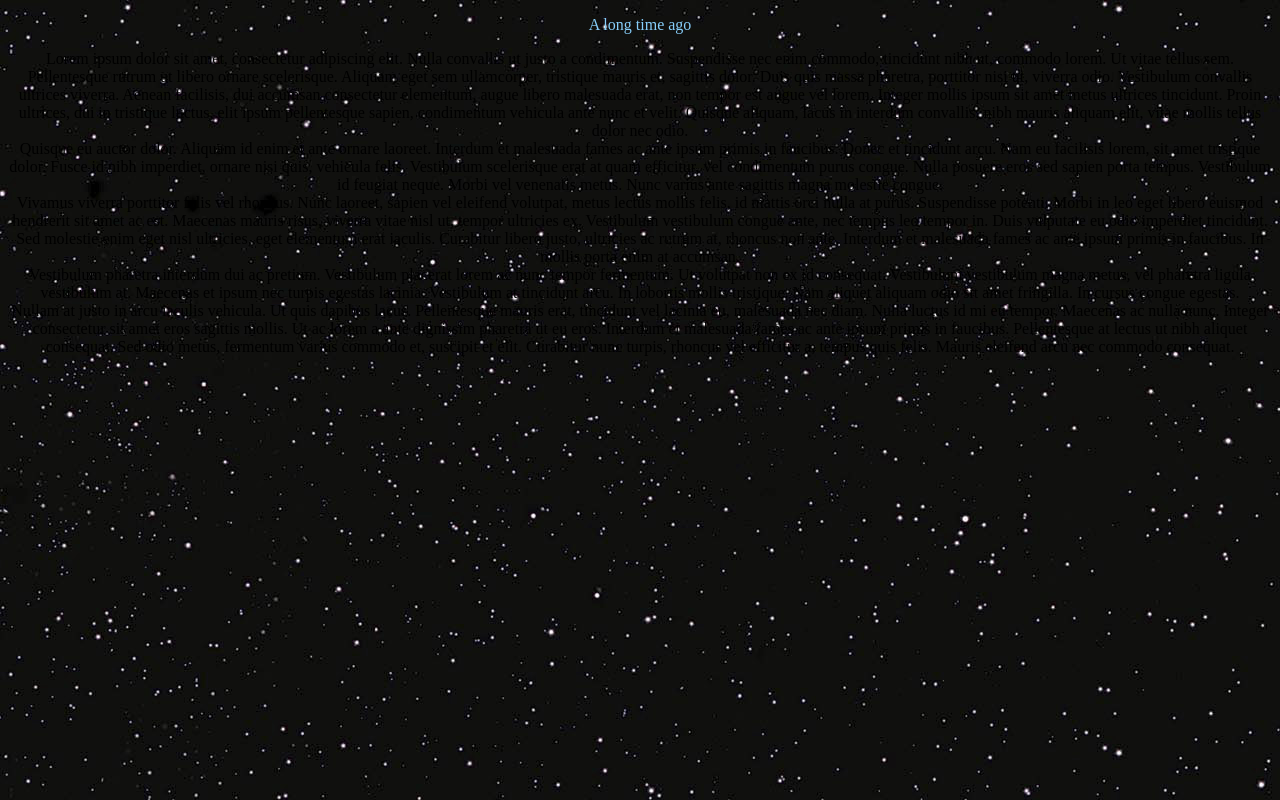
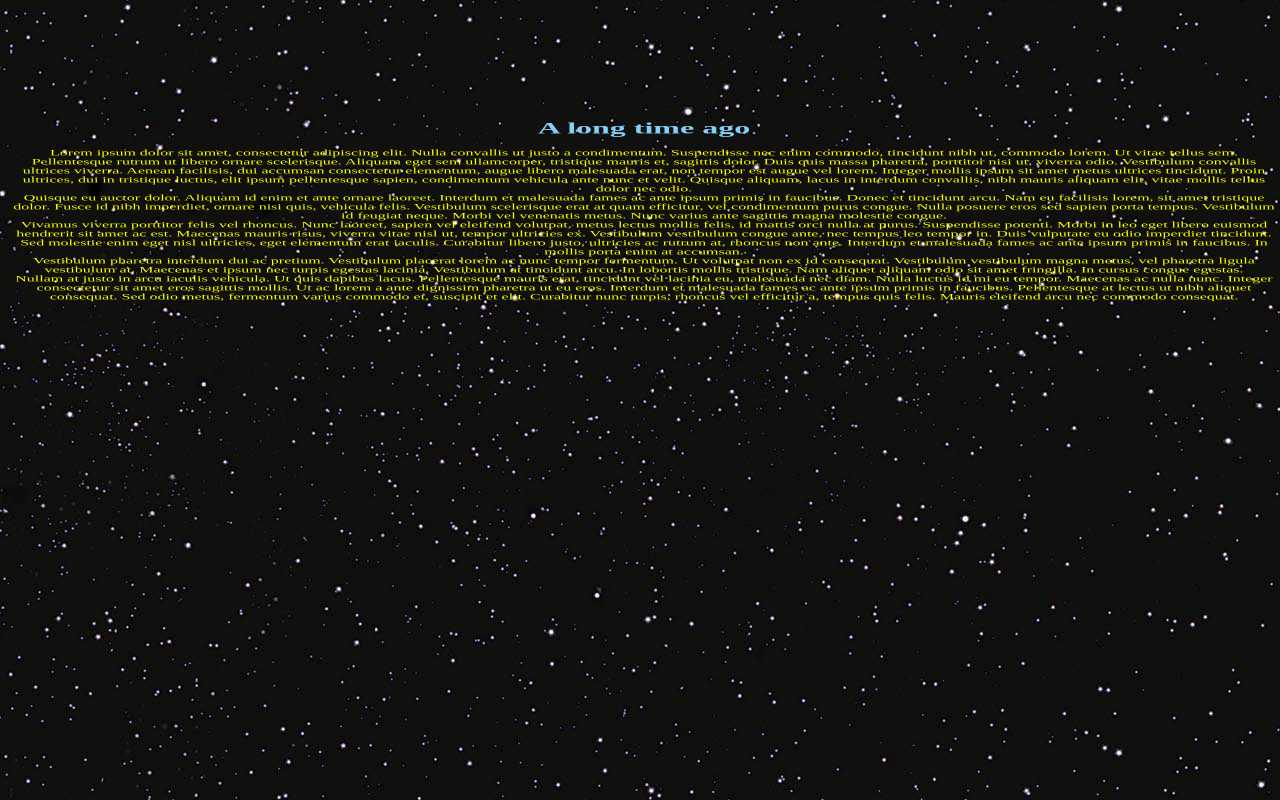
Before and after one commit to Mathieuherbos/Star-Wars-Crawl, a plain HTML site: page index.html in a window 1280 px wide. Drawn offline with Linux system fonts and the light colour scheme.

Commit message:
add content

```diff
--- a/index.html
+++ b/index.html
@@ -4,8 +4,9 @@
     <link rel="stylesheet" href="style.css">
 </head>
 <body>
+    <div class="tout">
     <div class="introduction">
-       <p>A long time ago</p>
+       <h1>A long time ago</h1>
     </div>
     <div class="texte">
     <p>Lorem ipsum dolor sit amet, consectetur adipiscing elit. Nulla convallis ut justo a condimentum. Suspendisse nec
@@ -41,4 +42,5 @@
         suscipit et elit. Curabitur nunc turpis, rhoncus vel efficitur a, tempus quis felis. Mauris eleifend arcu nec
          commodo consequat.</p>
         </div>
+    </div>
 </body>
--- a/style.css
+++ b/style.css
@@ -2,8 +2,19 @@ body
 {
     background-image: url("images/etoiles.jpg");
     text-align: center;
+
 }
 .introduction
 {
     color: lightskyblue;
 }
+.texte
+{
+    color:yellow;
+}
+.tout
+{
+    position: absolute;
+    transform-style: preserve-3d;
+    transform: rotateX(60deg);
+}
```
